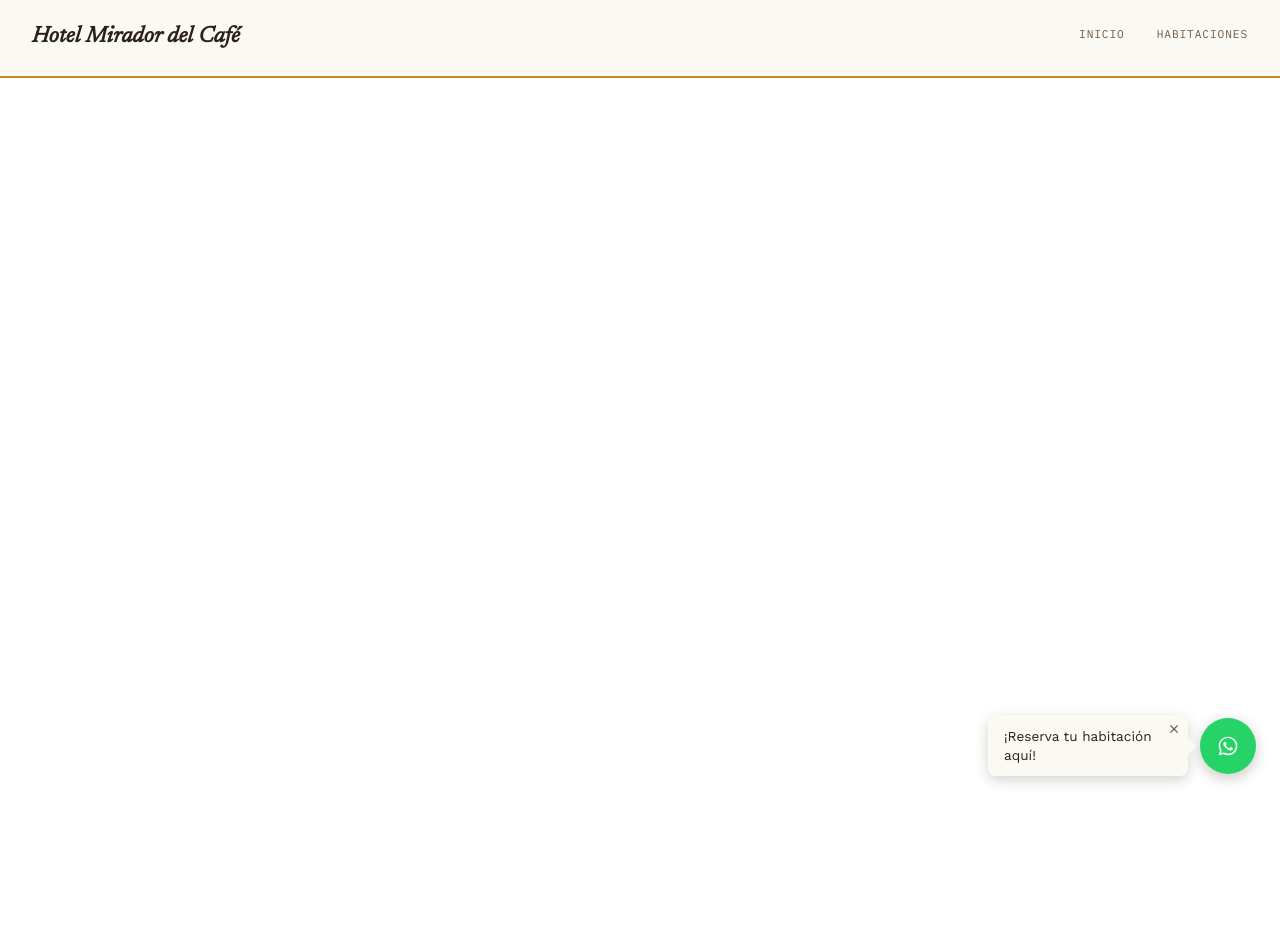
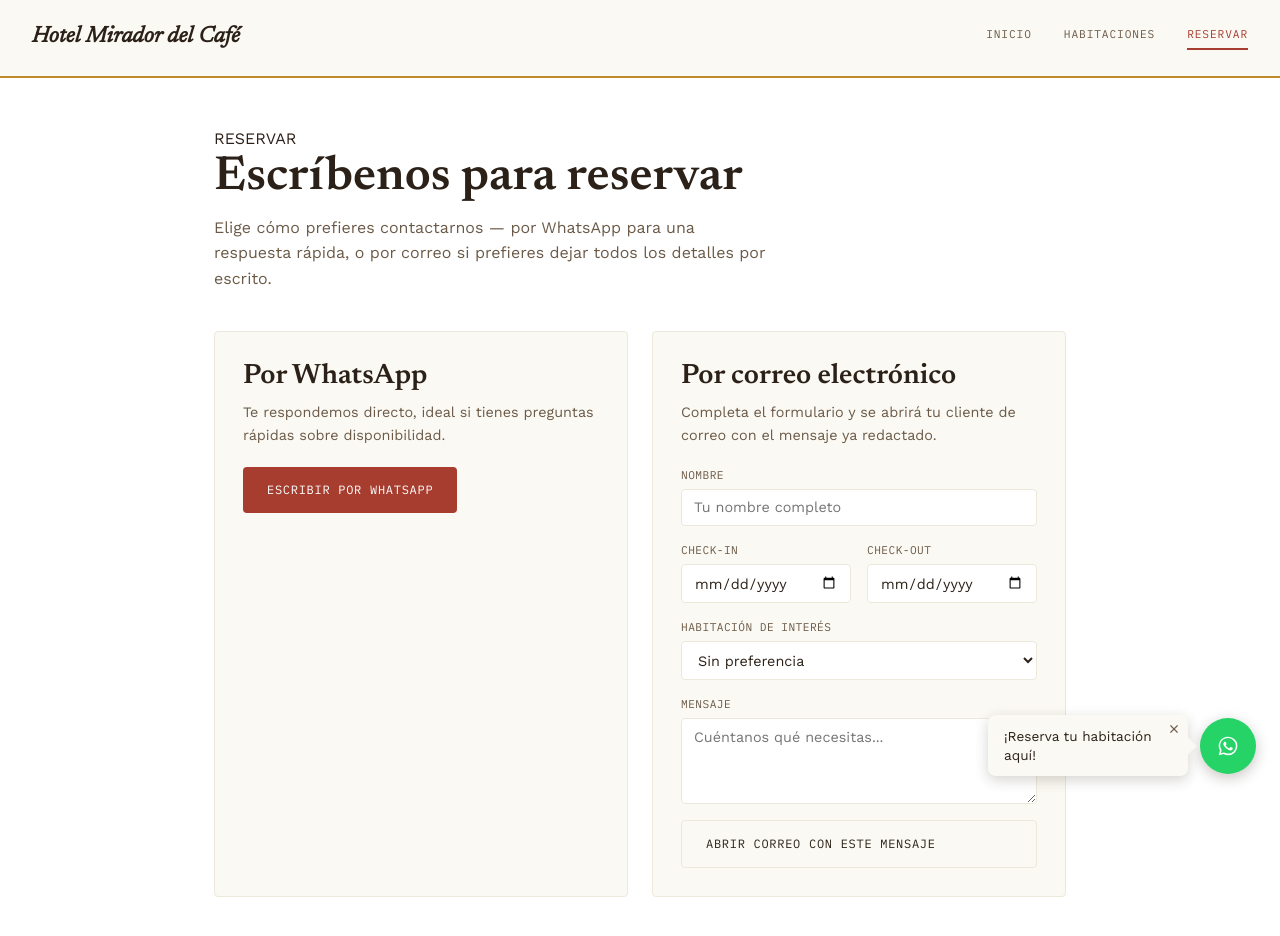
Before and after one commit to JuanManuelLondono/hotel-web, an Angular app: page /reservar in a window 1280 px wide. Before the commit this address led to /. Shown: the top 936 px of the page. Before the commit the page ends 800 px from the top, so only its background shows below. Built offline with nearby package versions, Linux system fonts and the light colour scheme.

Commit message:
Feature: Añadir opción reserva por correo

```diff
--- a/public/data/hotel-data.json
+++ b/public/data/hotel-data.json
@@ -5,6 +5,7 @@
     "description": "Hotel boutique en el centro de Armenia, Quindío. Habitaciones cómodas, comodidades completas y fácil acceso a los principales puntos de la ciudad.",
     "address": "Calle 10 #5-30, Armenia, Quindío",
     "phoneWhatsapp": "573127617494",
+    "email": "juanmmedina5323@gmail.com",
     "heroImage": "hotel_lobby1",
     "aboutTitle": "Un lugar para llegar y sentirse en casa",
     "aboutText": "Nacimos en el corazón de Armenia con una idea simple: que hospedarse en el Eje Cafetero se sienta tan cálido como una taza recién servida. Cada habitación está pensada para el viajero que busca comodidad real, no solo una cama — y cada rincón del hotel tiene algo del paisaje cafetero que nos rodea.",
--- a/src/app/app.routes.ts
+++ b/src/app/app.routes.ts
@@ -2,6 +2,8 @@ import { Routes } from '@angular/router';
 import { Home } from './features/home/home';
 import { RoomList } from './features/rooms/room-list/room-list';
 import { RoomDetail } from './features/rooms/room-detail/room-detail';
+import { Reservar } from './features/reservar/reservar';
+
 
 export const routes: Routes = [
     { path: '', component: Home },
@@ -11,5 +13,6 @@ export const routes: Routes = [
         children: [
             { path: ':id', component: RoomDetail, outlet: 'modal' }
         ]
-    }
+    },
+    { path: 'reservar', component: Reservar }
 ];
--- /dev/null
+++ b/src/app/features/reservar/reservar.html
@@ -0,0 +1,59 @@
+@if (hotelData.info(); as info) {
+  <section class="reservar-page">
+    <span class="eyebrow">RESERVAR</span>
+    <h1>Escríbenos para reservar</h1>
+    <p class="intro">Elige cómo prefieres contactarnos — por WhatsApp para una respuesta rápida, o por correo si prefieres dejar todos los detalles por escrito.</p>
+
+    <div class="reservar-options">
+      <div class="option-card">
+        <h2>Por WhatsApp</h2>
+        <p>Te respondemos directo, ideal si tienes preguntas rápidas sobre disponibilidad.</p>
+        @if (whatsappUrl(); as url) {
+          <a class="btn-primary" [href]="url" target="_blank" rel="noopener noreferrer">Escribir por WhatsApp</a>
+        }
+      </div>
+
+      <div class="option-card">
+        <h2>Por correo electrónico</h2>
+        <p>Completa el formulario y se abrirá tu cliente de correo con el mensaje ya redactado.</p>
+
+        <form class="email-form">
+          <label>
+            Nombre
+            <input type="text" name="guestName" [(ngModel)]="guestName" placeholder="Tu nombre completo" />
+          </label>
+
+          <div class="form-row">
+            <label>
+              Check-in
+              <input type="date" name="checkIn" [(ngModel)]="checkIn" />
+            </label>
+            <label>
+              Check-out
+              <input type="date" name="checkOut" [(ngModel)]="checkOut" />
+            </label>
+          </div>
+
+          <label>
+            Habitación de interés
+            <select name="selectedRoomId" [(ngModel)]="selectedRoomId">
+              <option [ngValue]="null">Sin preferencia</option>
+              @for (room of hotelData.rooms(); track room.id) {
+                <option [ngValue]="room.id">{{ room.name }}</option>
+              }
+            </select>
+          </label>
+
+          <label>
+            Mensaje
+            <textarea name="message" [(ngModel)]="message" rows="4" placeholder="Cuéntanos qué necesitas..."></textarea>
+          </label>
+
+          @if (mailtoUrl(); as url) {
+            <a class="btn-secondary" [href]="url">Abrir correo con este mensaje</a>
+          }
+        </form>
+      </div>
+    </div>
+  </section>
+}
--- /dev/null
+++ b/src/app/features/reservar/reservar.scss
@@ -0,0 +1,91 @@
+.reservar-page {
+  max-width: 900px;
+  margin: 0 auto;
+  padding: 3rem 1.5rem;
+
+  .eyebrow { text-align: left; }
+
+  .intro {
+    max-width: 560px;
+    margin-bottom: 2.5rem;
+  }
+}
+
+.reservar-options {
+  display: grid;
+  grid-template-columns: 1fr 1fr;
+  gap: 1.5rem;
+
+  @media (max-width: 700px) {
+    grid-template-columns: 1fr;
+  }
+}
+
+.option-card {
+  background: var(--color-bg-alt);
+  border: 1px solid var(--color-line);
+  border-radius: 4px;
+  padding: 1.75rem;
+
+  h2 { margin-bottom: 0.5rem; }
+  p { font-size: 0.9rem; margin-bottom: 1.25rem; }
+}
+
+.btn-primary, .btn-secondary {
+  display: inline-block;
+  font-family: var(--font-mono);
+  font-size: 0.75rem;
+  letter-spacing: 0.06em;
+  text-transform: uppercase;
+  text-decoration: none;
+  padding: 0.85rem 1.5rem;
+  border-radius: 4px;
+  transition: opacity 0.2s;
+
+  &:hover { opacity: 0.85; }
+}
+
+.btn-primary {
+  background: var(--color-terracotta);
+  color: white;
+}
+
+.btn-secondary {
+  background: transparent;
+  color: var(--color-ink);
+  border: 1px solid var(--color-line);
+}
+
+.email-form {
+  display: flex;
+  flex-direction: column;
+  gap: 1rem;
+
+  label {
+    display: flex;
+    flex-direction: column;
+    gap: 4px;
+    font-family: var(--font-mono);
+    font-size: 0.7rem;
+    letter-spacing: 0.04em;
+    text-transform: uppercase;
+    color: var(--color-ink-soft);
+  }
+
+  input, select, textarea {
+    font-family: var(--font-body);
+    font-size: 0.9rem;
+    padding: 0.6rem 0.75rem;
+    border-radius: 4px;
+    border: 1px solid var(--color-line);
+    background: var(--color-bg);
+    color: var(--color-ink);
+  }
+
+  .form-row {
+    display: flex;
+    gap: 1rem;
+
+    label { flex: 1; }
+  }
+}
--- /dev/null
+++ b/src/app/features/reservar/reservar.ts
@@ -0,0 +1,76 @@
+import { Component, inject, signal, computed, effect } from '@angular/core';
+import { FormsModule } from '@angular/forms';
+import { Title, Meta } from '@angular/platform-browser';
+import { DOCUMENT } from '@angular/common';
+import { HotelData } from '../../core/services/hotel-data';
+import { environment } from '../../../environments/environment';
+
+@Component({
+  selector: 'app-reservar',
+  imports: [FormsModule],
+  templateUrl: './reservar.html',
+  styleUrl: './reservar.scss'
+})
+export class Reservar {
+  hotelData = inject(HotelData);
+  private titleService = inject(Title);
+  private metaService = inject(Meta);
+  private document = inject(DOCUMENT);
+
+  guestName = signal('');
+  checkIn = signal('');
+  checkOut = signal('');
+  selectedRoomId = signal<number | null>(null);
+  message = signal('');
+
+  whatsappUrl = computed(() => {
+    const phone = this.hotelData.info()?.phoneWhatsapp;
+    if (!phone) return null;
+    const text = encodeURIComponent('Hola, quisiera más información sobre disponibilidad y reservas.');
+    return `https://wa.me/${phone}?text=${text}`;
+  });
+
+  mailtoUrl = computed(() => {
+    const info = this.hotelData.info();
+    if (!info) return null;
+
+    const room = this.hotelData.rooms().find(r => r.id === this.selectedRoomId());
+    const roomLine = room ? `Habitación de interés: ${room.name}\n` : '';
+    const datesLine = (this.checkIn() || this.checkOut())
+      ? `Fechas: ${this.checkIn() || '(sin definir)'} a ${this.checkOut() || '(sin definir)'}\n`
+      : '';
+
+    const subject = `Solicitud de reserva — ${this.guestName() || 'Sin nombre'}`;
+    const body =
+      `Nombre: ${this.guestName()}\n` +
+      roomLine +
+      datesLine +
+      `\nMensaje:\n${this.message()}`;
+
+    return `mailto:${info.email}?subject=${encodeURIComponent(subject)}&body=${encodeURIComponent(body)}`;
+  });
+
+  constructor() {
+    effect(() => {
+      const info = this.hotelData.info();
+      if (!info) return;
+
+      this.titleService.setTitle(`Reservar — ${info.name}`);
+      this.metaService.updateTag({
+        name: 'description',
+        content: `Reserva tu habitación en ${info.name} por WhatsApp o correo electrónico. Respuesta rápida y directa.`
+      });
+      this.setCanonical('/reservar');
+    });
+  }
+
+  private setCanonical(path: string): void {
+    let link = this.document.querySelector('link[rel="canonical"]') as HTMLLinkElement | null;
+    if (!link) {
+      link = this.document.createElement('link');
+      link.setAttribute('rel', 'canonical');
+      this.document.head.appendChild(link);
+    }
+    link.setAttribute('href', `${environment.siteUrl}${path}`);
+  }
+}
--- a/src/app/models/hotel-info.ts
+++ b/src/app/models/hotel-info.ts
@@ -13,6 +13,7 @@ export interface HotelInfo {
   description: string;
   address: string;
   phoneWhatsapp: string;
+  email: string;
   heroImage: string;
   aboutTitle: string;
   aboutText: string;
--- a/src/app/shared/navbar/navbar.html
+++ b/src/app/shared/navbar/navbar.html
@@ -4,17 +4,16 @@
   </a>
 
   <div class="nav-links">
-    <a
-      routerLink="/"
-      routerLinkActive="active"
-      [routerLinkActiveOptions]="{ exact: true }">
+    <a routerLink="/" routerLinkActive="active" [routerLinkActiveOptions]="{ exact: true }">
       Inicio
     </a>
 
-    <a
-      routerLink="/habitaciones"
-      routerLinkActive="active">
+    <a routerLink="/habitaciones" routerLinkActive="active">
       Habitaciones
+    </a>
+
+    <a routerLink="/reservar" routerLinkActive="active">
+      Reservar
     </a>
   </div>
 </nav>
```
Also changed, not shown: 2 other files (tests, documents, lock files or other folders).
